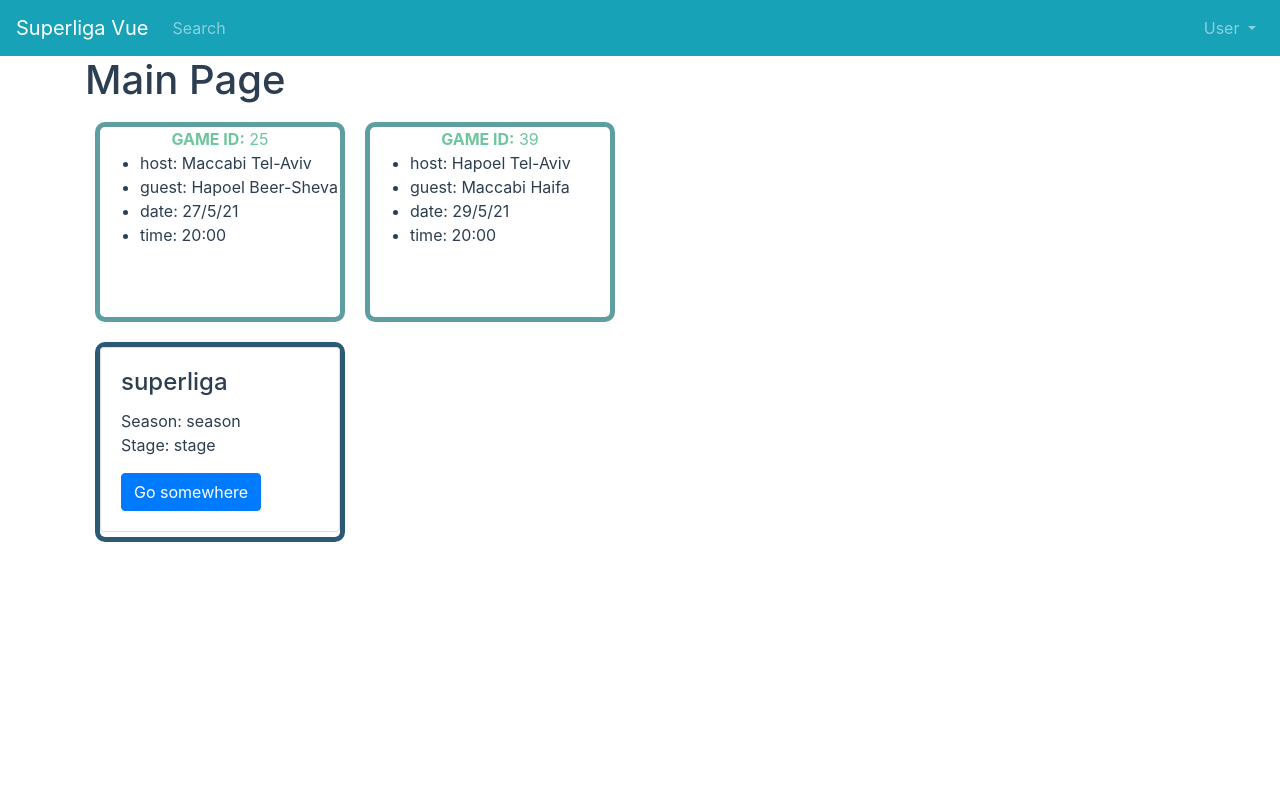
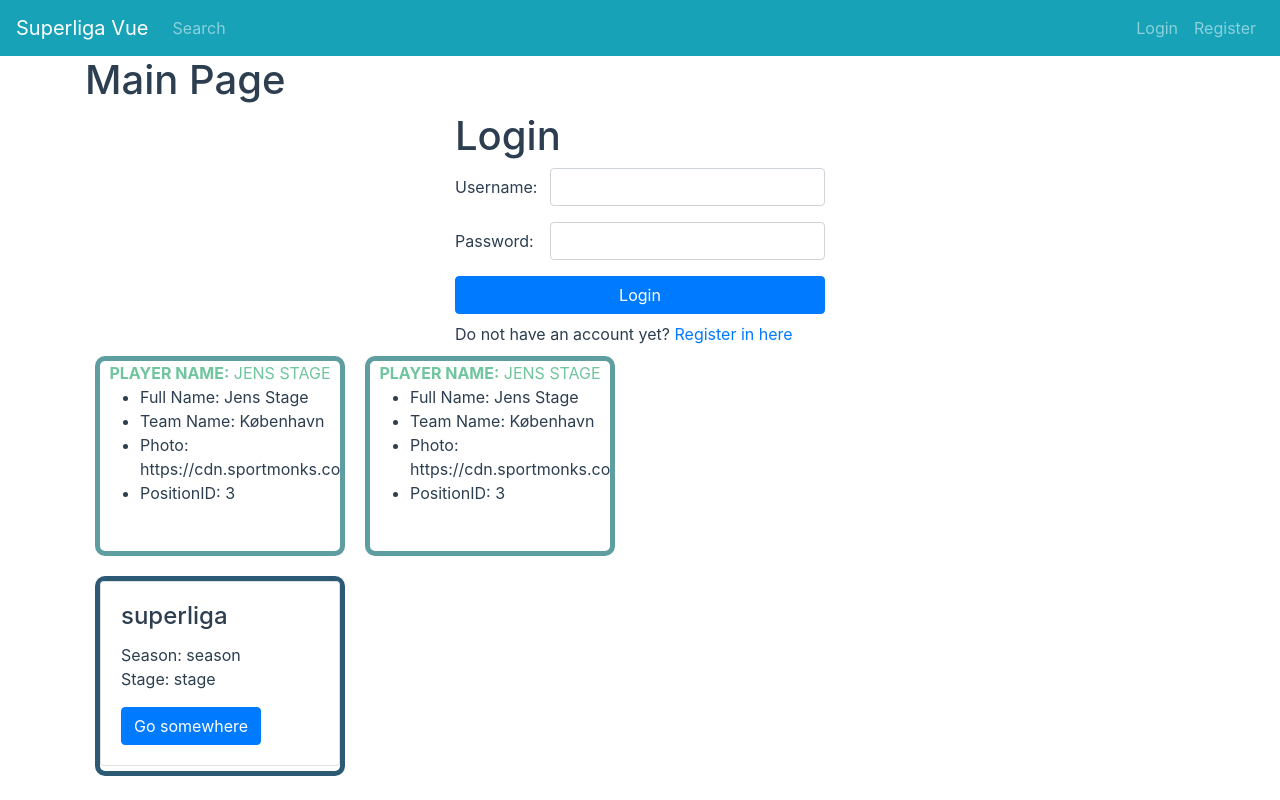
Before and after one commit to Web-Development-Environments-2021/assignment-3-3-316406529_203438536, a Vue app: page /register in a window 1280 px wide. Built offline with nearby package versions, Linux system fonts and the light colour scheme; no server answers.

Commit message:
init player view

```diff
--- a/src/components/FavoriteGames.vue
+++ b/src/components/FavoriteGames.vue
@@ -38,27 +38,27 @@ export default {
       ]
     };
   },
-  // methods: {
-  //   async updateGames(){
-  //     console.log("response");
-  //     try {
-  //       const response = await this.axios.get(
-  //         "http://localhost:3000/games/favoriteGames",
-  //       );
-  //       const games = response.data.games;
-  //       this.games = [];
-  //       this.games.push(...games);
-  //       console.log(response);
-  //     } catch (error) {
-  //       console.log("error in update games")
-  //       console.log(error);
-  //     }
-  //   }
-  // },
-  // mounted(){
-  //   console.log("favorite games mounted");
-  //   this.updateGames();
-  // }
+  methods: {
+    async updateGames(){
+      console.log("response");
+      try {
+        const response = await this.axios.get(
+          "http://localhost:3000/users/FavoriteGames",
+        );
+        const games = response.data.games;
+        this.games = [];
+        this.games.push(...games);
+        console.log(response);
+      } catch (error) {
+        console.log("error in update games")
+        console.log(error);
+      }
+    }
+  },
+  mounted(){
+    console.log("favorite games mounted");
+    this.updateGames();
+  }
 };
 </script>
 
--- /dev/null
+++ b/src/components/FavoritePlayers.vue
@@ -0,0 +1,69 @@
+<template>
+  <div>
+    <PlayerShow
+      v-for="p in players"
+      :PlayerID="p.PlayerID"
+      :fullname="p.fullname"
+      :teamName="p.teamName"
+      :teamID="p.teamID"
+      :photoPath="p.photoPath"
+      :PositionID="p.PositionID"
+      :key="p.PlayerID"></PlayerShow>
+  </div>
+</template>
+
+<script>
+import PlayerShow from "./PlayerShow.vue";
+export default {
+  name: "FavoritePlayers",
+  components: {
+    PlayerShow
+  },
+  data() {
+    return {
+      players: [
+        {
+          PlayerID:84658,
+          fullname: "Jens Stage",
+          teamName: "København",
+          teamID: 85,
+          photoPath: "https://cdn.sportmonks.com/images/soccer/players/18/84658.png",
+          PositionID: "3"
+        },
+        {
+          PlayerID:846589,
+          fullname: "Jens Stage",
+          teamName: "København",
+          teamID: 85,
+          photoPath: "https://cdn.sportmonks.com/images/soccer/players/18/84658.png",
+          PositionID: "3"
+        }
+      ]
+    };
+  },
+    methods: {
+    async updatePlayers(){
+      console.log("response");
+      try {
+        const response = await this.axios.get(
+          "http://localhost:3000/users/FavoritePlayers",
+        );
+        const players = response.data.players;
+        this.players = [];
+        this.players.push(...players);
+        console.log(response);
+      } catch (error) {
+        console.log("error in update players")
+        console.log(error);
+      }
+    }
+  },
+  mounted(){
+    console.log("favorite players mounted");
+    this.updatePlayers();
+  }
+};
+
+</script>
+
+<style></style>
--- /dev/null
+++ b/src/components/PlayerShow.vue
@@ -0,0 +1,76 @@
+<template>
+  <div class="player-preview">
+    <div :title="PlayerID" class="player-title">
+      <b>Player Name:</b> {{ fullname }}
+    </div>
+    <ul class="player-content">
+      <li> Full Name: {{ fullname }}</li>
+      <li> Team Name: {{ teamName }}</li>
+      <li> Photo: {{ photoPath }}</li>
+      <li> PositionID: {{ PositionID }}</li>
+    </ul>
+  </div>
+</template>
+
+<script>
+export default {
+  name: "PlayerShow",
+  props: {
+      PlayerID: {
+        type: Number,
+        required: true
+      },
+      fullname: {
+        type: String,
+        required: true
+      },
+      teamName: {
+        type: String,
+        required: true
+      },
+      teamID: {
+        type: Number,
+        required: true
+      },
+      photoPath: {
+        type: String,
+        required: true
+      },
+      PositionID: {
+        type: String,
+        required: true
+      }
+  },
+  mounted(){
+    console.log("Player show mounted")
+  }
+};
+</script>
+
+<style>
+.player-preview {
+  display: inline-block;
+  width: 250px;
+  height: 200px;
+  position: relative;
+  margin: 10px 10px;
+  border-style: solid;
+  border-radius: 10px;
+  border-width: 5px;
+  border-color:cadetblue;
+}
+
+.player-preview .player-title {
+  text-align: center;
+  text-transform: uppercase;
+  color:  rgb(111, 197, 157);
+}
+
+.player-preview .player-content {
+  width: 100%;
+  overflow: hidden;
+}
+
+
+
+</style>
--- a/src/main.js
+++ b/src/main.js
@@ -69,8 +69,8 @@ Vue.use(VueAxios, axios);
 Vue.config.productionTip = false;
 
 const shared_data = {
-  // username: localStorage.username,
-  username: "hilla",
+  username: localStorage.username,
+  // username: "noam",
   login(username) {
     localStorage.setItem("username", username);
     this.username = username;
--- a/src/pages/LoginPage.vue
+++ b/src/pages/LoginPage.vue
@@ -93,13 +93,14 @@ export default {
     },
     async Login() {
       try {
-        const response = await this.axios.post(
-          "https://localhost:3000/user/Login",
-          {
-            username: this.form.username,
-            password: this.form.password
-          }
-        );
+        console.log(this.form.username);
+        // const response = await this.axios.post(
+        //   "https://localhost:3000/user/login",
+        //   {
+        //     username: this.form.username,
+        //     password: this.form.password
+        //   }
+        // );
         // console.log(response);
         // this.$root.loggedIn = true;
         console.log(this.$root.store.login);
--- a/src/pages/MainPage.vue
+++ b/src/pages/MainPage.vue
@@ -3,6 +3,7 @@
     <h1 class="title">Main Page</h1>
     <LoginPage v-if="!$root.store.username"></LoginPage>
     <FavoriteGames v-else></FavoriteGames>
+    <FavoritePlayers></FavoritePlayers>
     <LeagueInfo></LeagueInfo>
   </div>
 </template>
@@ -10,12 +11,14 @@
 <script>
 import LeagueInfo from "../components/LeagueInfo";
 import FavoriteGames from "../components/FavoriteGames";
+import FavoritePlayers from "../components/FavoritePlayers";
 import LoginPage from "../pages/LoginPage";
 export default {
   components: {
     LeagueInfo,
     LoginPage,
-    FavoriteGames
+    FavoriteGames,
+    FavoritePlayers
   }
 };
 </script>
```
Also changed, not shown: 16 other files (tests, documents, lock files or other folders).
